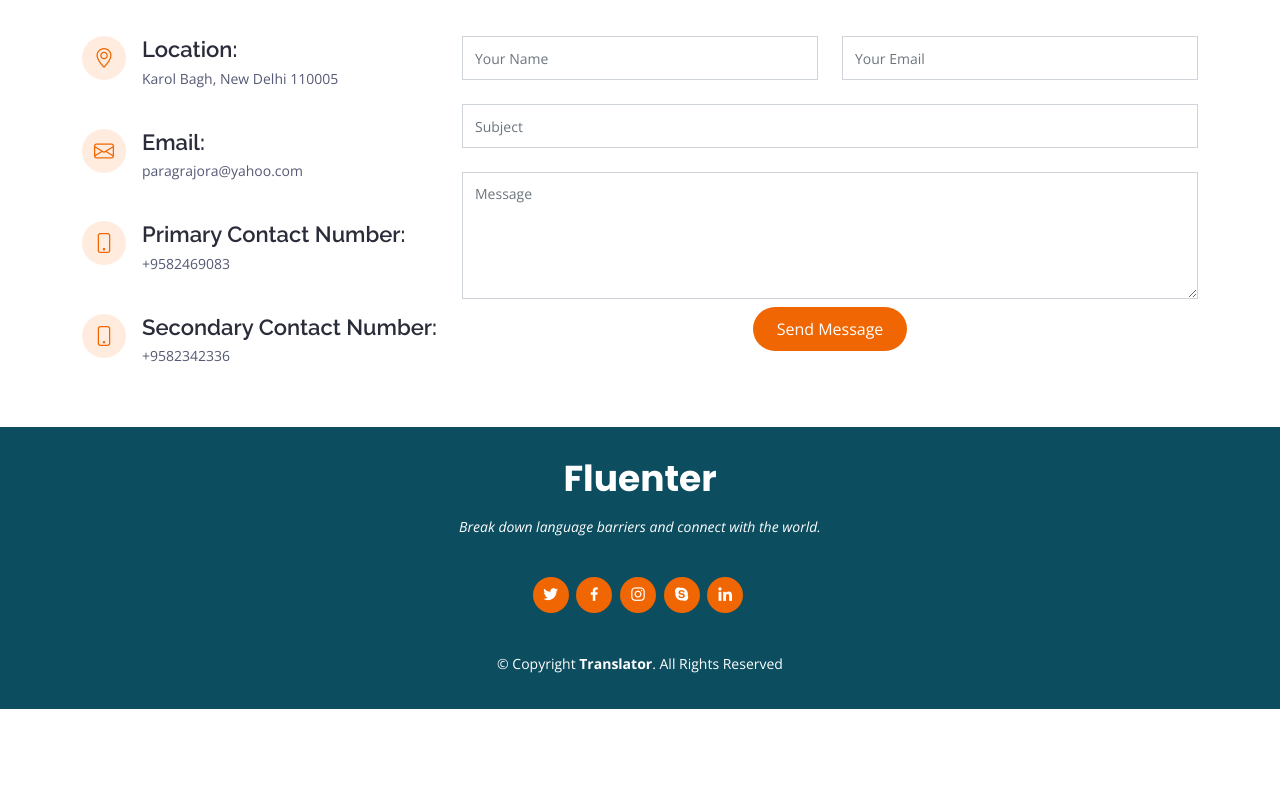
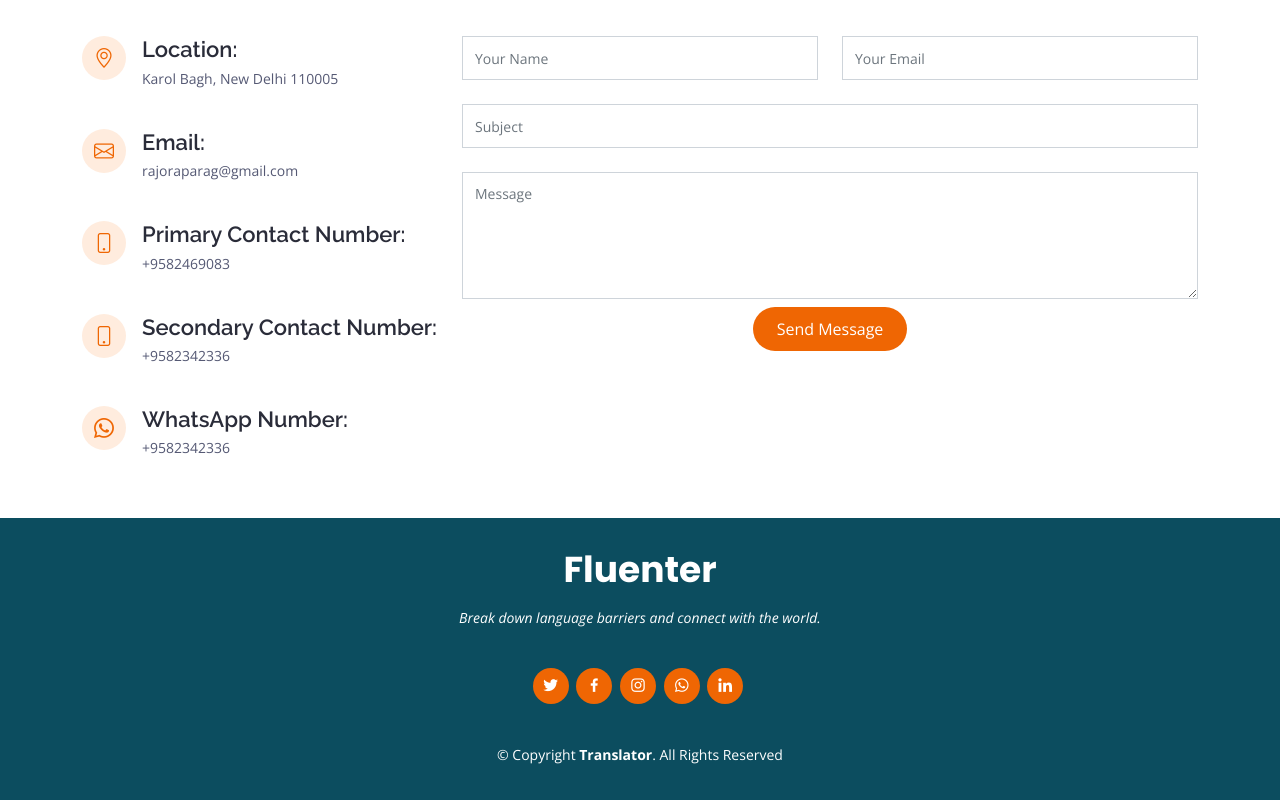
Before and after one commit to Pkat137/Pkat137.github.io, a plain HTML site: page index.html in a window 1280 px wide. Shown: the part 5441-6241 px from the top of the page. Before the commit the page ends 6150 px from the top, so only its background shows below. Drawn offline with nearby package versions, Linux system fonts and the light colour scheme.

Commit message:
Whatsapp Number Added and Email Change

```diff
--- a/index.html
+++ b/index.html
@@ -753,7 +753,9 @@
               <div class="email">
                 <i class="bi bi-envelope"></i>
                 <h4>Email:</h4>
-                <p>paragrajora@yahoo.com</p>
+                <p>rajoraparag@gmail.com
+
+                </p>
               </div>
 
               <div class="phone"><a href="tel:+9582469083" >
@@ -768,6 +770,11 @@
                 <p>+9582342336</p></a>
               </div>
 
+              <div class="phone"><a href="https://wa.link/wrsqs9" >
+                <i class="bi bi-whatsapp"></i>
+                <h4>WhatsApp Number:</h4>
+                <p>+9582342336</p></a>
+              </div>
             </div>
 
           </div>
@@ -817,7 +824,7 @@
         <a href="#" class="twitter"><i class="bx bxl-twitter"></i></a>
         <a href="#" class="facebook"><i class="bx bxl-facebook"></i></a>
         <a href="#" class="instagram"><i class="bx bxl-instagram"></i></a>
-        <a href="#" class="google-plus"><i class="bx bxl-skype"></i></a>
+        <a href="https://wa.link/wrsqs9" class="whatsapp"><i class="bx bxl-whatsapp"></i></a>
         <a href="#" class="linkedin"><i class="bx bxl-linkedin"></i></a>
       </div>
       <div class="copyright">
```
